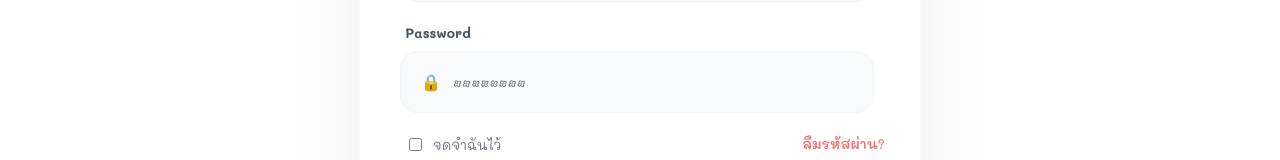
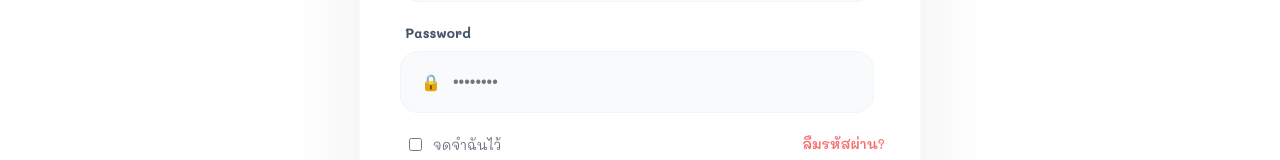
Before and after one commit to Chitikub/jabaatai, a Next.js app in the folder Frontend/: page /login in a window 1280 px wide. Shown: the part 440-600 px from the top of the page. Built offline with nearby package versions, Linux system fonts and the light colour scheme.

Commit message:
update password

```diff
--- a/Frontend/src/app/login/page.js
+++ b/Frontend/src/app/login/page.js
@@ -123,7 +123,7 @@ export default function LoginPage() {
             <label style={labelStyle}>Password</label>
             <div className="input-focus" style={inputContainerStyle}>
               <span style={{ color: '#9ca3af', marginRight: '10px' }}>🔒</span>
-              <input type="password" style={inputFieldStyle} placeholder="••••••••" value={password} onChange={(e) => setPassword(e.target.value)} required />
+              <input type="password" style={{ ...inputFieldStyle, fontFamily: 'sans-serif' }} placeholder="••••••••" value={password} onChange={(e) => setPassword(e.target.value)} required />
             </div>
           </div>
 
--- a/Frontend/src/app/signup/page.js
+++ b/Frontend/src/app/signup/page.js
@@ -296,7 +296,7 @@ export default function SignupPage() {
             <label style={labelStyle}>Password</label>
             <div className="input-focus" style={{ ...inputContainerStyle, borderColor: errors.password ? '#EF4444' : '#f1f5f9' }}>
               <span style={{ marginRight: '10px' }}>🔒</span>
-              <input name="password" value={formData.password} onChange={handleChange} type="password" style={inputFieldStyle} placeholder="••••••••" required />
+              <input name="password" value={formData.password} onChange={handleChange} type="password" style={{ ...inputFieldStyle, fontFamily: 'sans-serif' }} placeholder="••••••••" required />
             </div>
             {errors.password && <span style={{ color: '#EF4444', fontSize: '0.75rem', marginTop: '4px', marginLeft: '4px' }}>{errors.password}</span>}
           </div>
```
